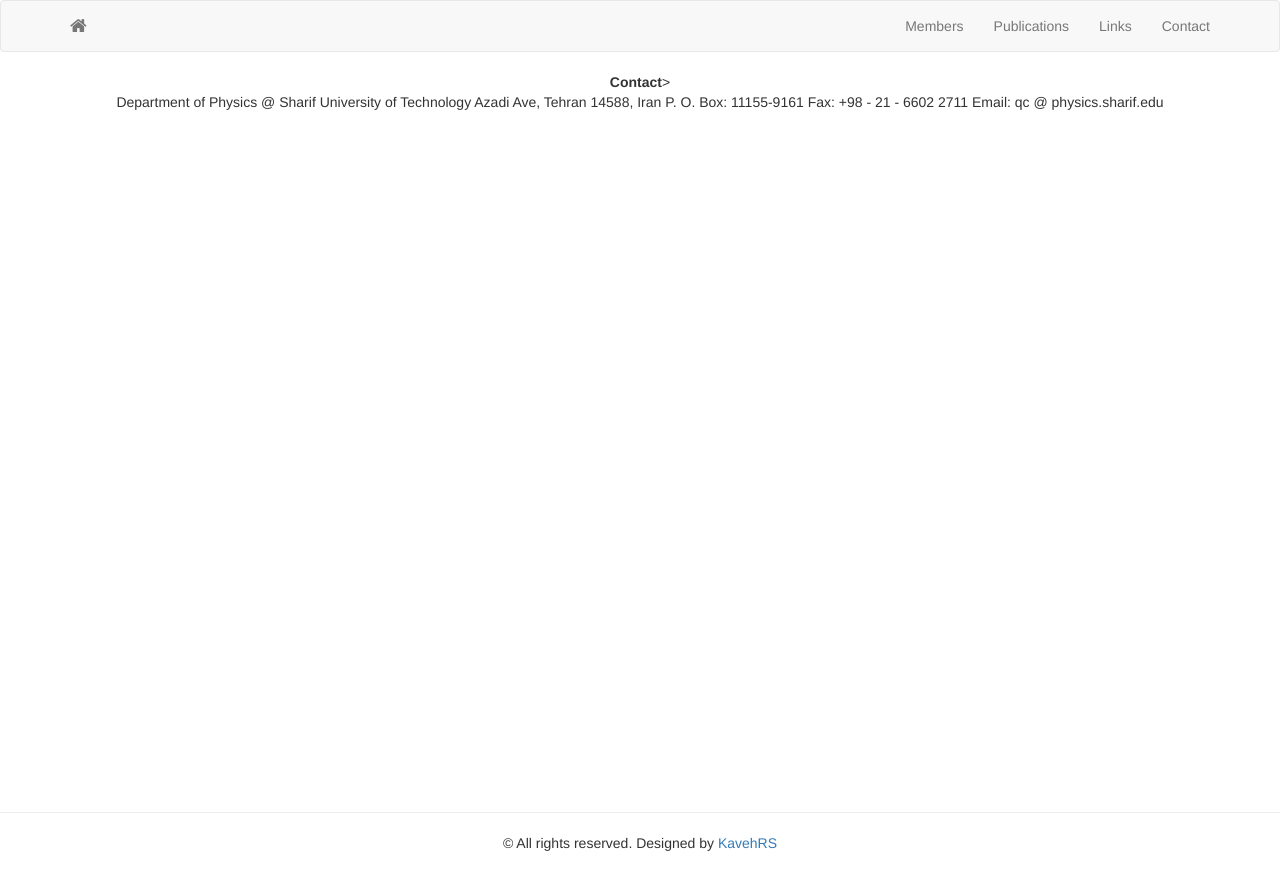
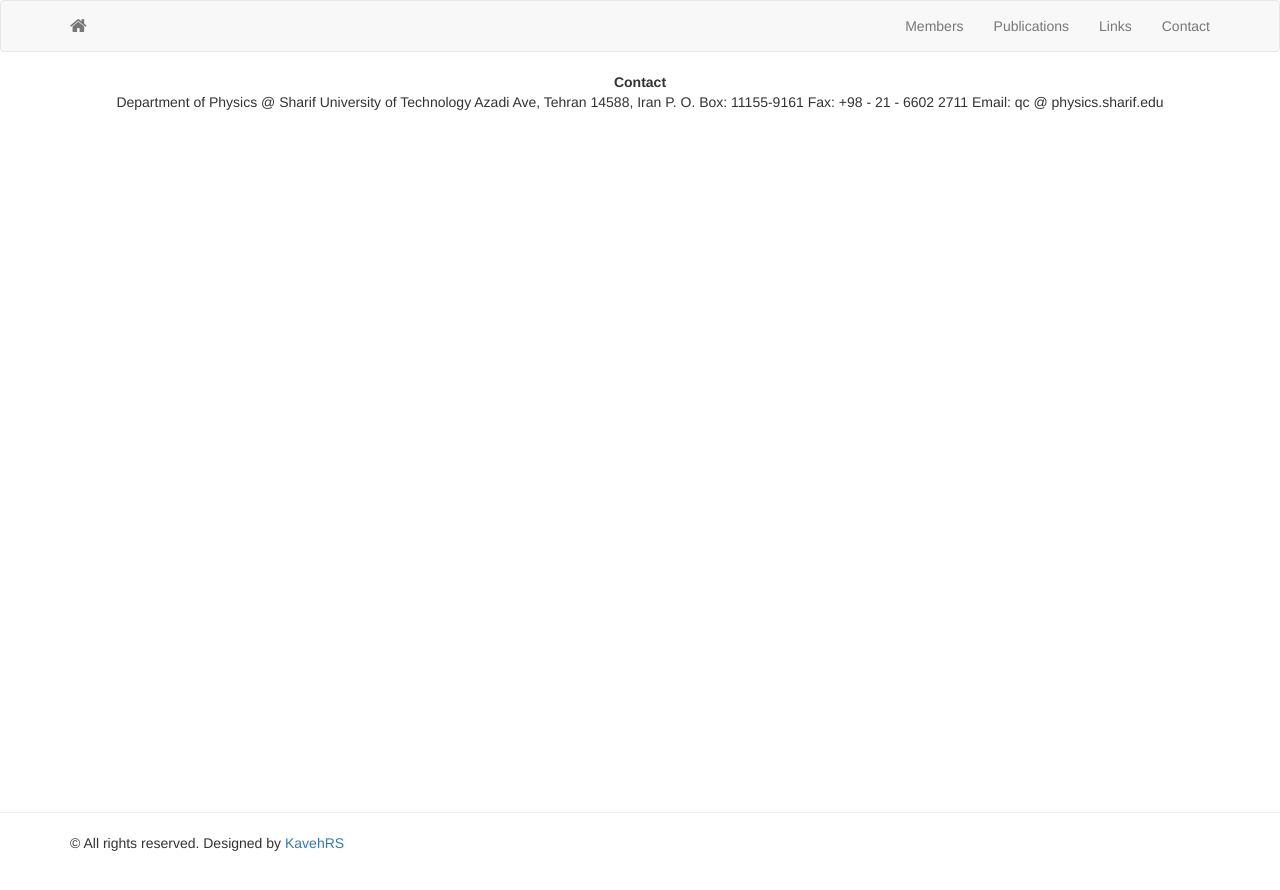
Before and after one commit to ssqig/ssqig.github.io, a Jekyll site: the page built from contact.md, in a window 1280 px wide. Shown: the top 890 px of the page. Built offline with Jekyll 4.4.1, drawn with Linux system fonts in a browser that asks for light colours; nearby versions of some CDN libraries.

Commit message:
update pages

```diff
--- a/_layouts/page.html
+++ b/_layouts/page.html
@@ -1,5 +1,5 @@
 ---
 layout: layout
 ---
-<div style="text-align: center;"><b>{{ page.title }}</b>><div>
+<div style="text-align: center;"><b>{{ page.title }}</b></div>
 {{ content }}
```
